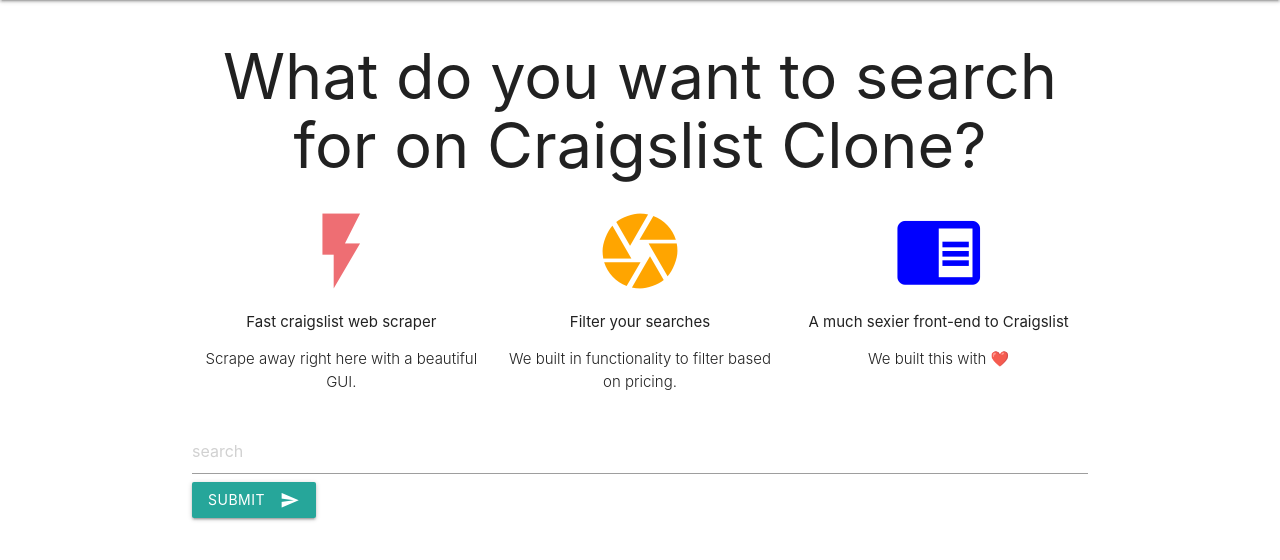
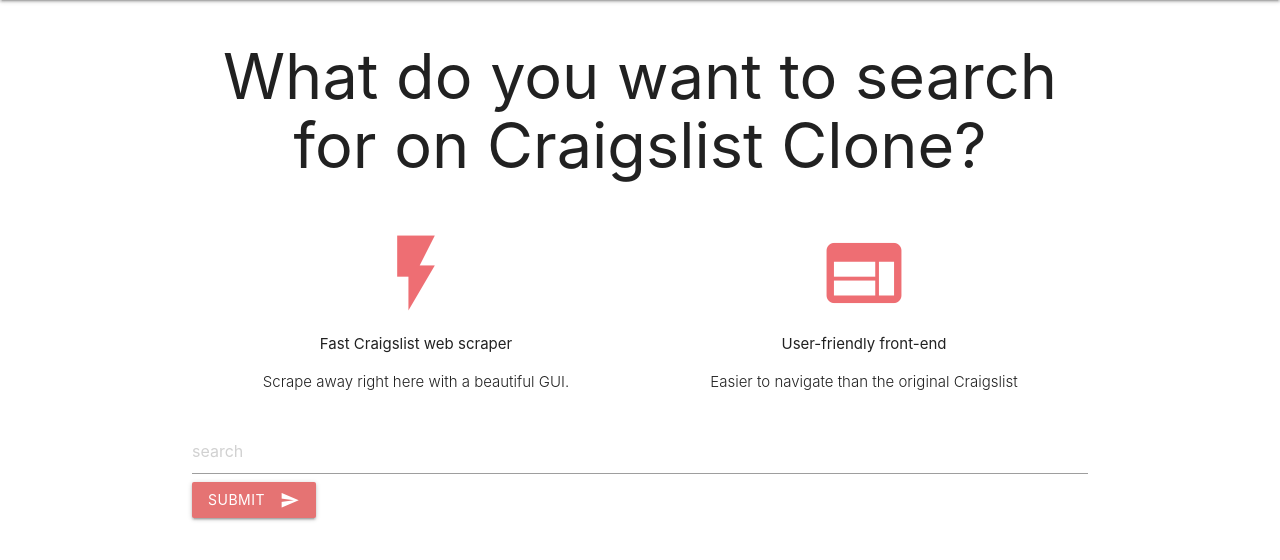
Before and after one commit to MatiasPuletti/craiglist_clone, a Django app: page / in a window 1280 px wide. Shown: the part 64-624 px from the top of the page. Run offline with Django 3.2, Linux system fonts and the light colour scheme.

Commit message:
first commit

```diff
--- a/craiglist_clone/settings.py
+++ b/craiglist_clone/settings.py
@@ -29,7 +29,7 @@ SECRET_KEY = '&zuzy)kqpq7-vse-t9cew94(232g^!+kbmbtkt3t*(e#4@xqan'
 # SECURITY WARNING: don't run with debug turned on in production!
 DEBUG = True
 
-ALLOWED_HOSTS = []
+ALLOWED_HOSTS = ['127.0.0.1', '.herokuapp.com']
 
 
 # Application definition
@@ -85,6 +85,10 @@ DATABASES = {
     }
 }
 
+import dj_database_url
+db_from_env = dj_database_url.config(conn_max_age=500)
+DATABASES['default'].update(db_from_env)
+
 
 # Password validation
 # https://docs.djangoproject.com/en/3.1/ref/settings/#auth-password-validators
--- a/templates/base.html
+++ b/templates/base.html
@@ -11,6 +11,7 @@
     <link href="https://fonts.googleapis.com/icon?family=Material+Icons" rel="stylesheet">
 
 </head>
+
 <body>
     <nav>
          <div class="container nav-wrapper">
@@ -21,33 +22,29 @@
         </div>
     </nav>
 
+
+
 <div class="container">
     <h1 style="text-align: center">What do you want to search for on Craigslist Clone?</h1>
+
+&nbsp;&nbsp;
+
     <div class="row">
-        <div class="col s4">
+        <div class="col s6">
             <!-- Promo Content 1 goes here -->
             <div class="center">
                 <i class="large material-icons" style="color: #EE6E73">flash_on</i>
-                <p>Fast craigslist web scraper</p>
+                <p>Fast Craigslist web scraper</p>
                 <p class="light center">Scrape away right here with a beautiful GUI.</p>
             </div>
         </div>
 
-        <div class="col s4">
-            <!-- Promo Content 2 goes here -->
-            <div class="center">
-                <i class="large material-icons" style="color: orange">camera</i>
-                <p>Filter your searches</p>
-                <p class="light center">We built in functionality to filter based on pricing.</p>
-            </div>
-        </div>
-
-        <div class="col s4">
+        <div class="col s6">
             <!-- Promo Content 3 goes here -->
             <div class="center">
-                <i class="large material-icons" style="color: blue">chrome_reader_mode</i>
-                <p>A much sexier front-end to Craigslist</p>
-                <p class="light center">We built this with ❤️</p>
+                <i class="large material-icons" style="color: #EE6E73">web</i>
+                <p>User-friendly front-end</p>
+                <p class="light center">Easier to navigate than the original Craigslist</p>
             </div>
         </div>
     </div>
@@ -55,7 +52,7 @@
     <form action="{% url 'new_search' %}" method="post">
         {% csrf_token %}
         <input type="text" name="search" placeholder="search">
-        <button class="btn waves-effect waves-light" type="submit" name="action">Submit
+        <button class="btn waves-effect waves-light red lighten-2" type="submit" name="action" >Submit
             <i class="material-icons right">send</i>
         </button>
     </form>
```
Also changed, not shown: db.sqlite3, static/css/style.css (line endings or trailing spaces).
